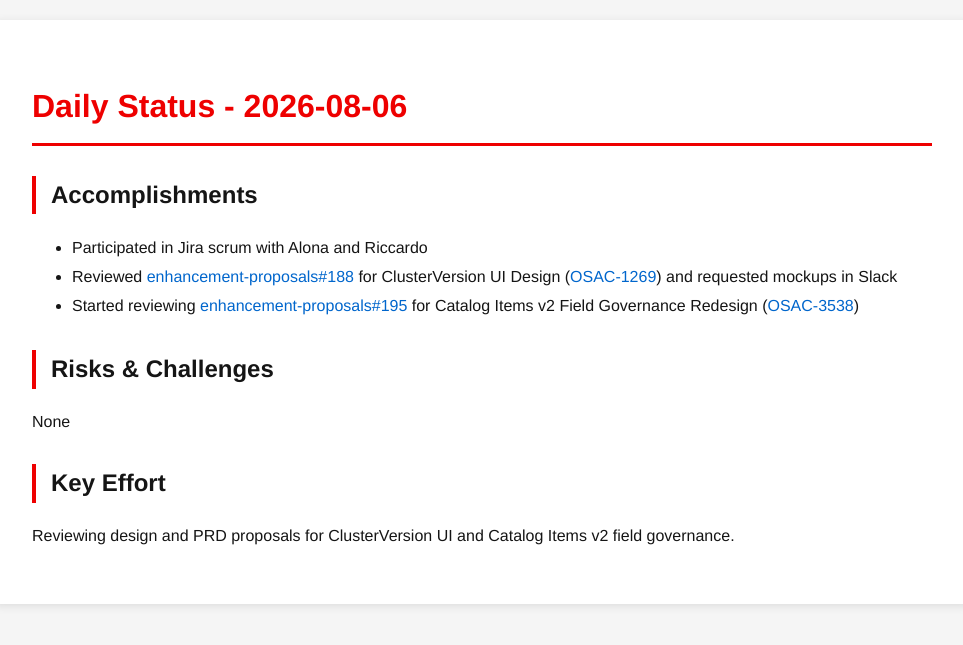
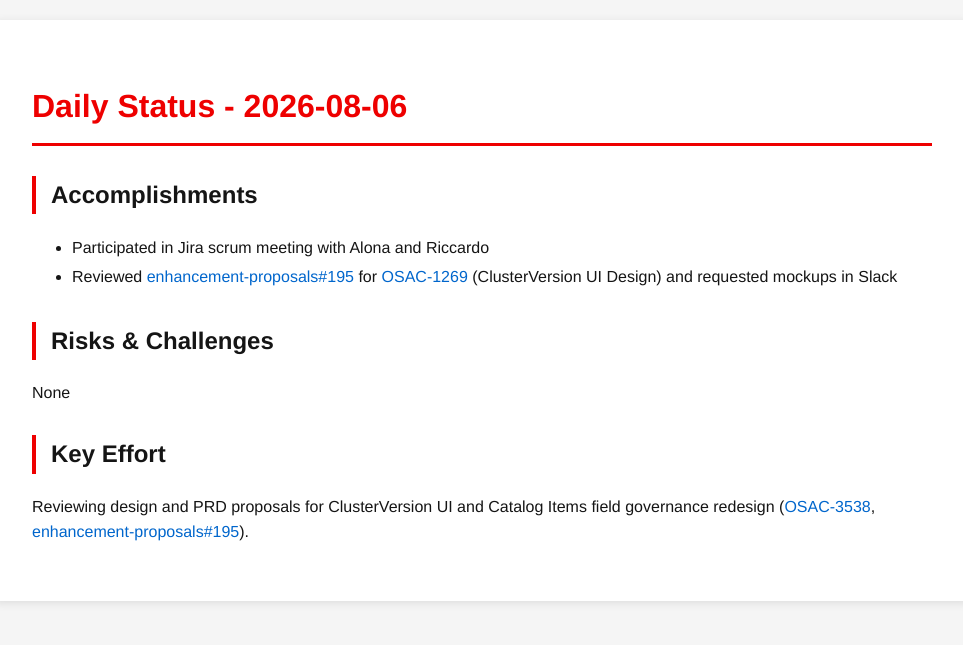
Before and after one commit to tzvatot/daily-status, a Jekyll site: the page built from 2026-08-06.md, in a window 1280 px wide. Shown: the top 645 px of the page, without its empty margins (158-1121 px from the left). Built offline with Jekyll 4.4.1, drawn with Linux system fonts in a browser that asks for light colours.

Commit message:
Daily status update - 2026-08-06

```diff
--- a/2026-08-06.md
+++ b/2026-08-06.md
@@ -7,12 +7,11 @@
 # Daily Status - 2026-08-06
 
 ## Accomplishments
-- Participated in Jira scrum with Alona and Riccardo
-- Reviewed [enhancement-proposals#188](https://github.com/osac-project/enhancement-proposals/pull/188) for ClusterVersion UI Design ([OSAC-1269](https://redhat.atlassian.net/browse/OSAC-1269)) and requested mockups in Slack
-- Started reviewing [enhancement-proposals#195](https://github.com/osac-project/enhancement-proposals/pull/195) for Catalog Items v2 Field Governance Redesign ([OSAC-3538](https://redhat.atlassian.net/browse/OSAC-3538))
+- Participated in Jira scrum meeting with Alona and Riccardo
+- Reviewed [enhancement-proposals#195](https://github.com/osac-project/enhancement-proposals/pull/195) for [OSAC-1269](https://redhat.atlassian.net/browse/OSAC-1269) (ClusterVersion UI Design) and requested mockups in Slack
 
 ## Risks & Challenges
 None
 
 ## Key Effort
-Reviewing design and PRD proposals for ClusterVersion UI and Catalog Items v2 field governance.
+Reviewing design and PRD proposals for ClusterVersion UI and Catalog Items field governance redesign ([OSAC-3538](https://redhat.atlassian.net/browse/OSAC-3538), [enhancement-proposals#195](https://github.com/osac-project/enhancement-proposals/pull/195)).
```
